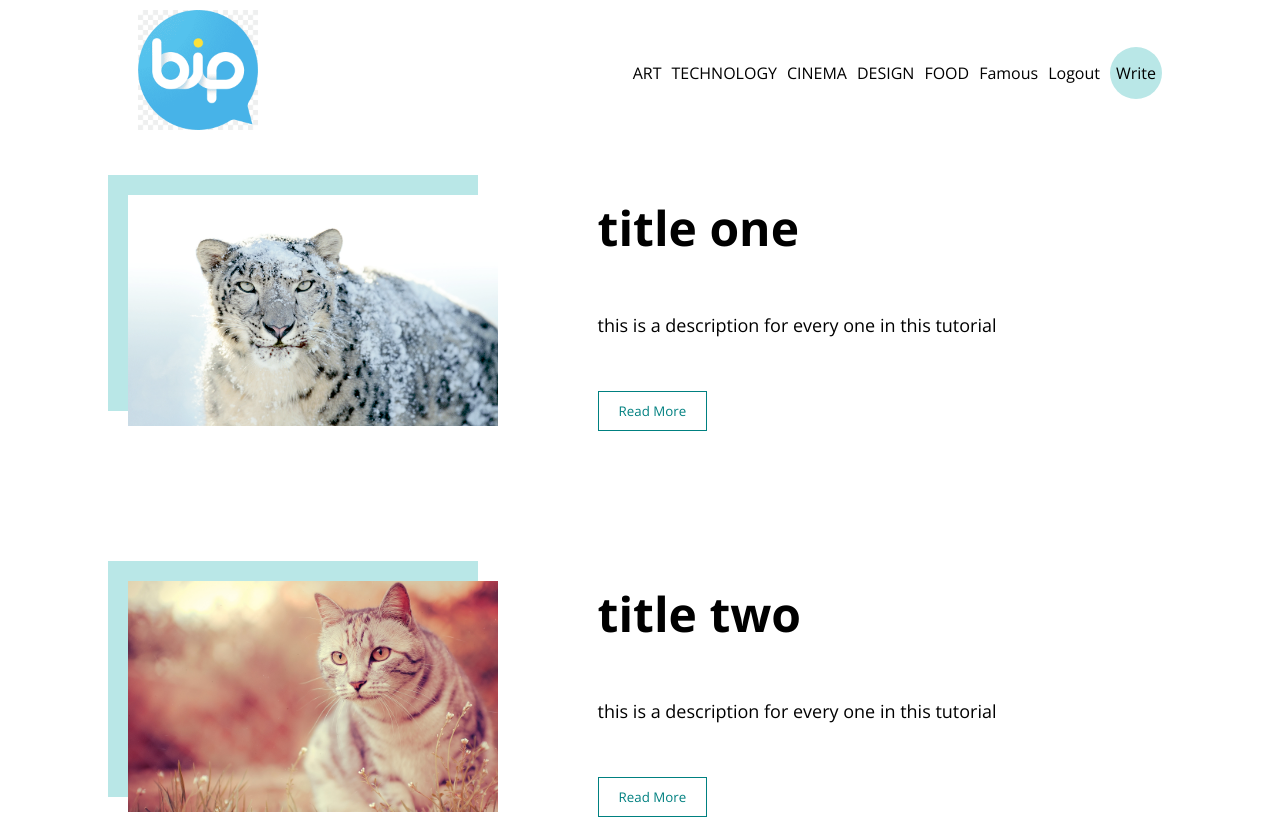
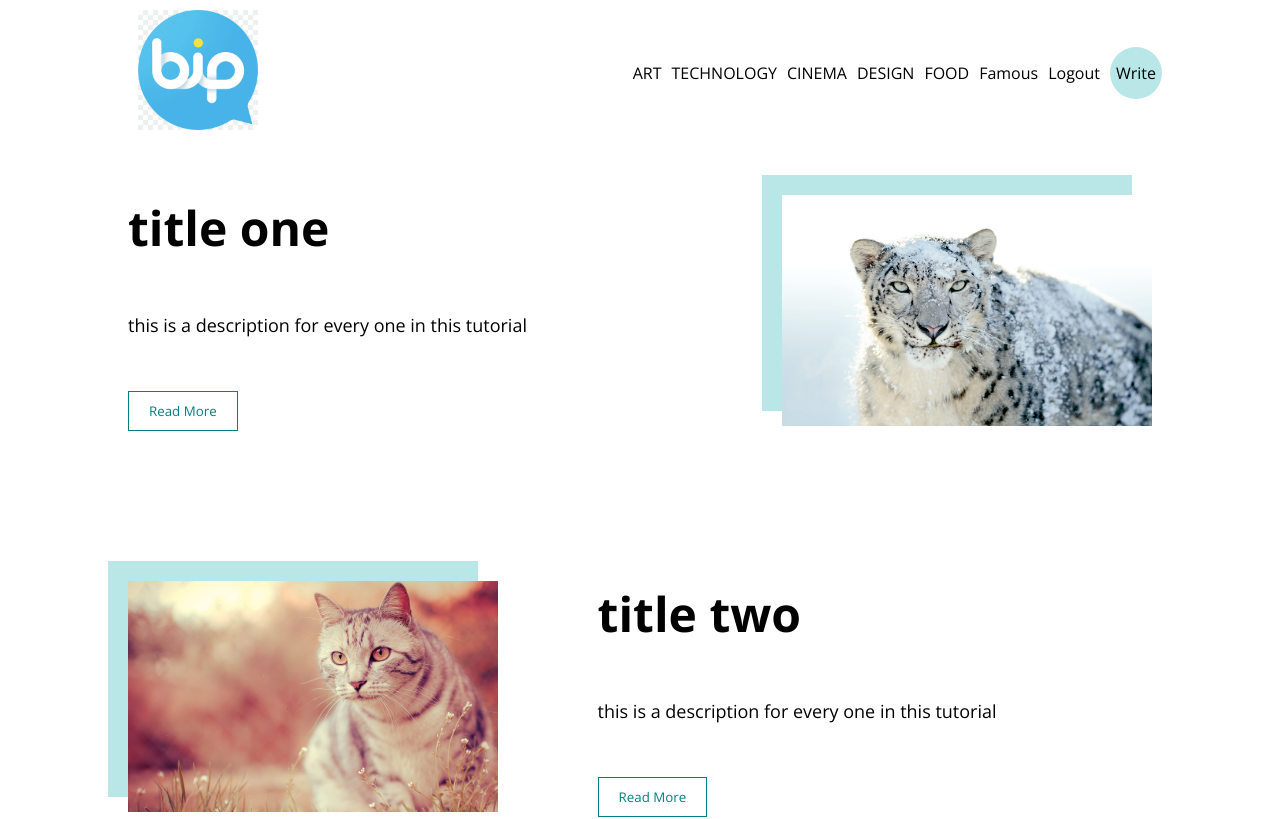
Before and after one commit to MaroufEbrahimi/BlogApp, a React (Create React App) app in the folder client/: page / in a window 1280 px wide. Shown: the top 819 px of the page. Built offline with nearby package versions, Linux system fonts and the light colour scheme.

Commit message:
reversed column of every odd row

```diff
--- a/client/src/style.scss
+++ b/client/src/style.scss
@@ -88,6 +88,10 @@ $lightGreen: #b9e7e7;
           display: flex;
           gap: 100px;
 
+          &:nth-child(2n + 1) {
+            flex-direction: row-reverse;
+          }
+
           .img {
             flex: 2;
             position: relative;
```
